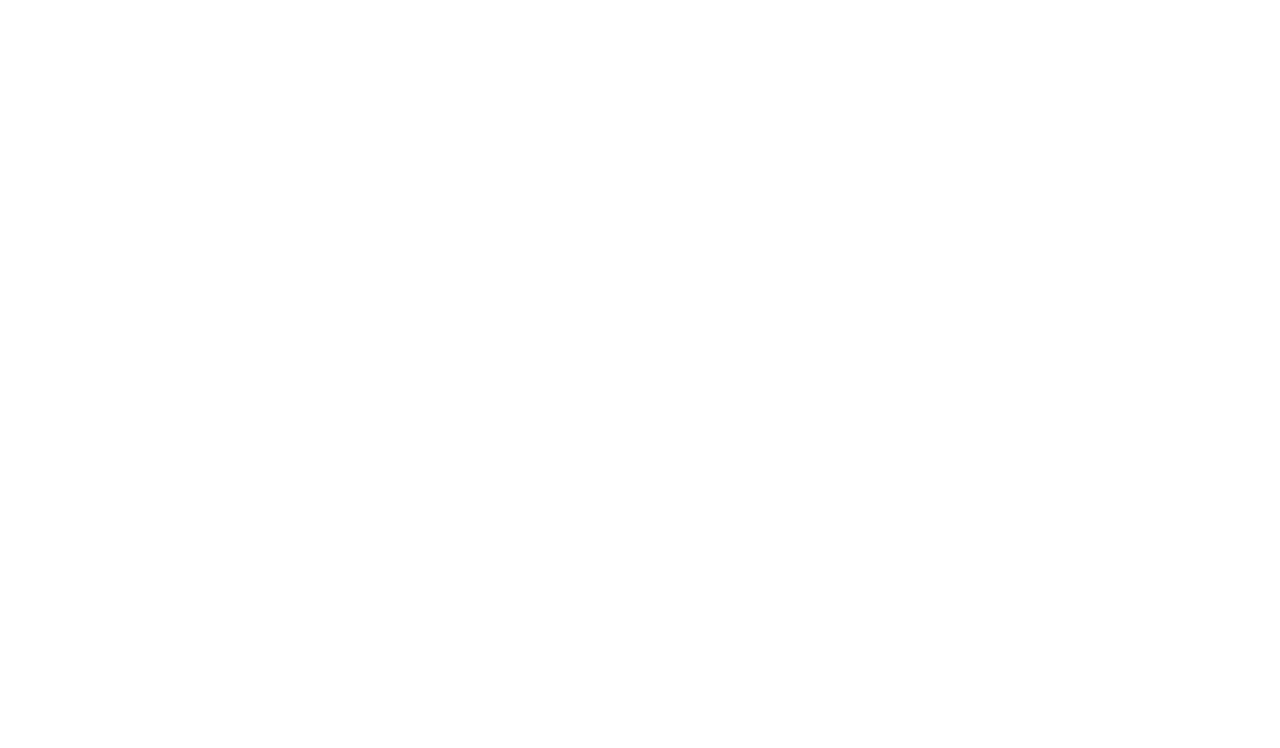
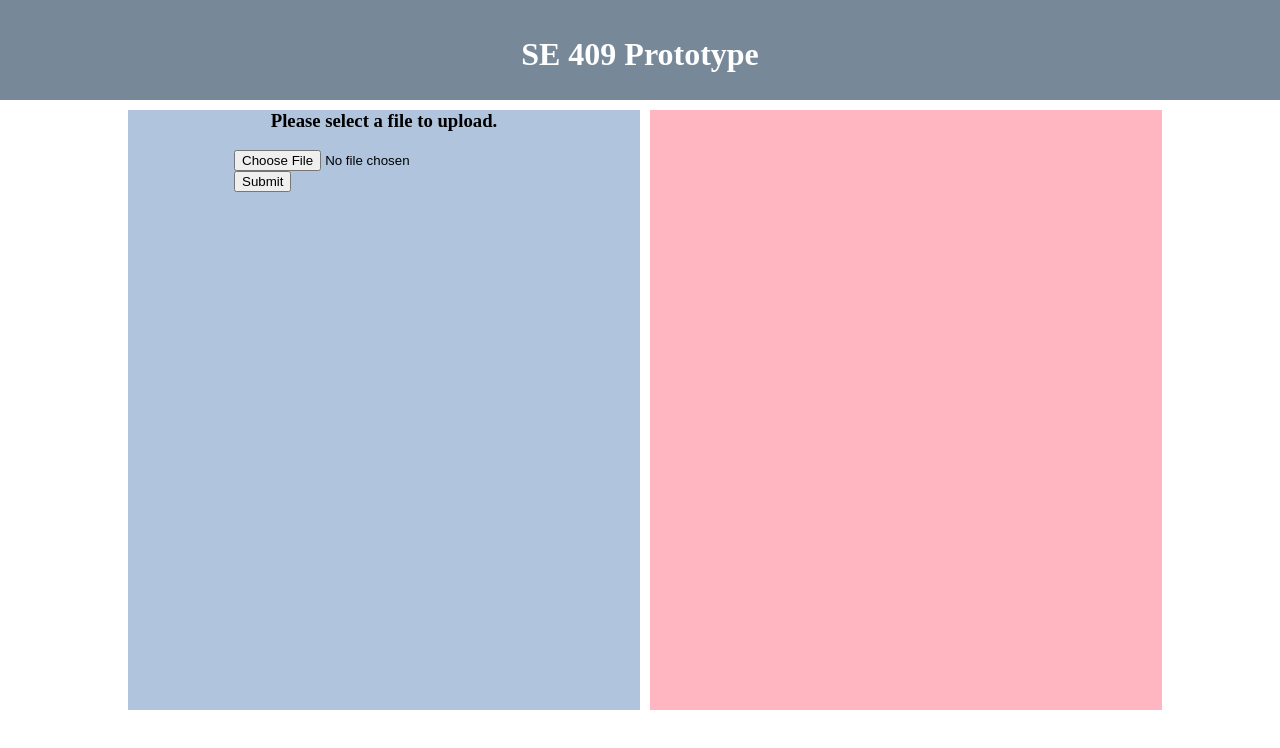
Before and after one commit to briannagerads/409prototype, a plain HTML site: page index.html in a window 1280 px wide. Drawn offline with Linux system fonts and the light colour scheme.

Commit message:
Updated UI. Doesn't look very good, using placeholder colors for now. We can talk color schemes when we finalize the file. There is a spot for uploading. As stated, its very primative for now, but it is a start.

```diff
--- a/index.html
+++ b/index.html
@@ -1,10 +1,29 @@
 <!DOCTYPE html>
 <html lang="en">
 <head>
+    <link rel="stylesheet" href="projectCSS.css">
     <meta charset="UTF-8">
     <title>SE 409 Prototype</title>
 </head>
+<div id="header">
+    <br>
+    <br>
+    <h1>SE 409 Prototype</h1>
+</div>
 <body>
+
+<section>
+    <div id="left">
+        <h3 align="center">Please select a file to upload.</h3>
+        <br>
+        <form >
+            <input type="file" name="file" accept=".obj">
+            <button>Submit</button>
+        </form>
+    </div>
+
+    <div id="right"></div>
+</section>
 
 </body>
 </html>
--- /dev/null
+++ b/projectCSS.css
@@ -0,0 +1,34 @@
+* {
+    margin: 0;
+}
+div#header{
+    text-align: center;
+    height: 100px;
+    width: 100%;
+    background: lightslategray;
+    display: block;
+    color: white;
+}
+section {
+    width: 80%;
+    height: 600px;
+    margin: auto;
+}
+div#left {
+    width: 50%;
+    height: 600px;
+    background: lightsteelblue;
+    float: left;
+
+}
+div#right {
+    margin: 10px;
+    width: 50%;
+    margin-left: 51%;
+    height: 600px;
+    background: lightpink;
+}
+form {
+    margin: 0 auto;
+    width:300px;
+}
```
